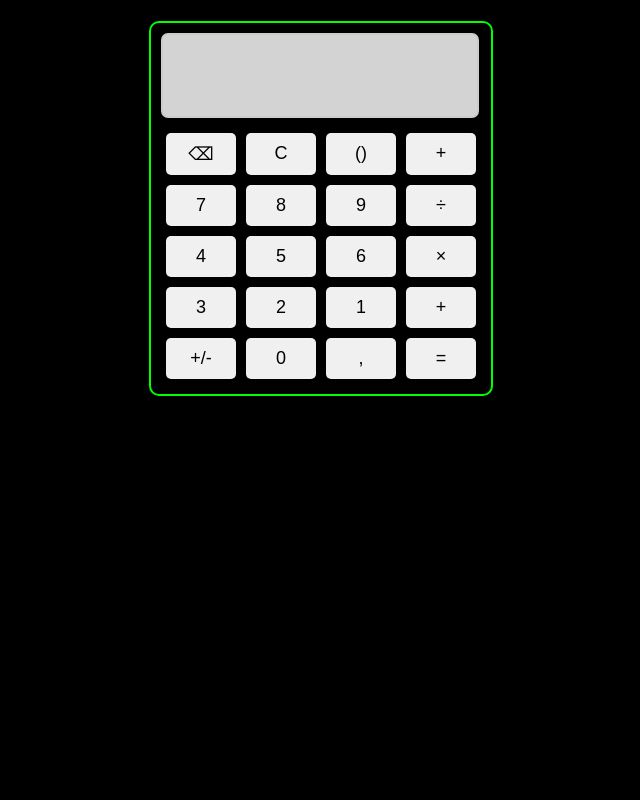
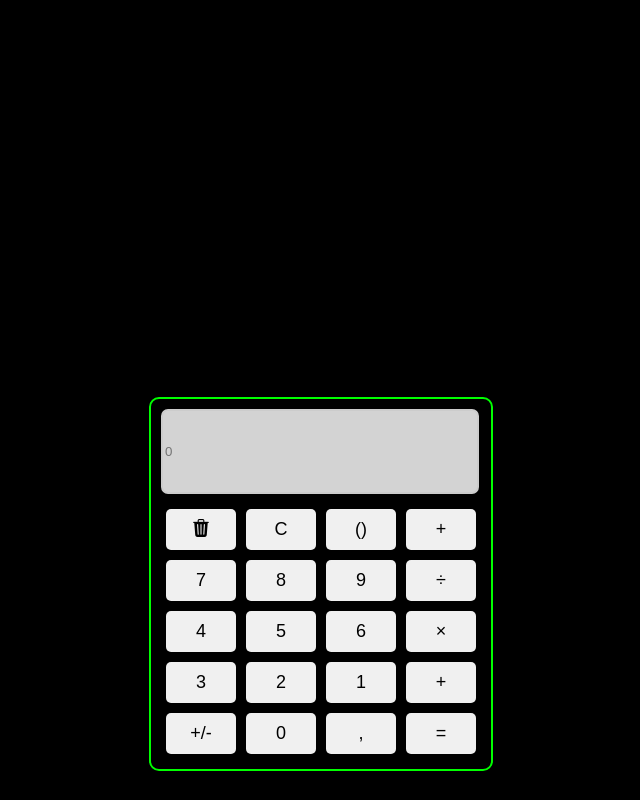
Before and after one commit to lamlankosi/Calculator, a plain HTML site: page index.html in a window 1280 px wide. Shown: the whole page, without its empty margins (319-959 px from the left). Drawn offline with nearby package versions, Linux system fonts and the light colour scheme.

Commit message:
Index.html

```diff
--- a/CSS/Style.css
+++ b/CSS/Style.css
@@ -7,6 +7,7 @@
 }
 
 body{
+    margin-top: 30%;
     display: flex;
     justify-content: center;
     align-items: center;
--- a/index.html
+++ b/index.html
@@ -4,6 +4,10 @@
     <meta charset="UTF-8">
     <meta name="viewport" content="width=device-width, initial-scale=1.0">
     <title>Calculator</title>
+
+    <link rel="stylesheet" href="https://cdn.jsdelivr.net/npm/bootstrap-icons@1.11.3/font/bootstrap-icons.min.css">
+
+
 </head>
 <body>
 
@@ -11,11 +15,11 @@
 
     <div class="Calculator" >
 
-        <input type="text" id="output">
+        <input type="number" id="output" placeholder="0">
 
         <div class="buttons">
             <div class="rows">
-                <button>⌫</button>
+                <button><i class="bi bi-trash3-fill"></i></button>
                 <button>C</button>
                 <button>()</button>
                 <button>+</button>
```
